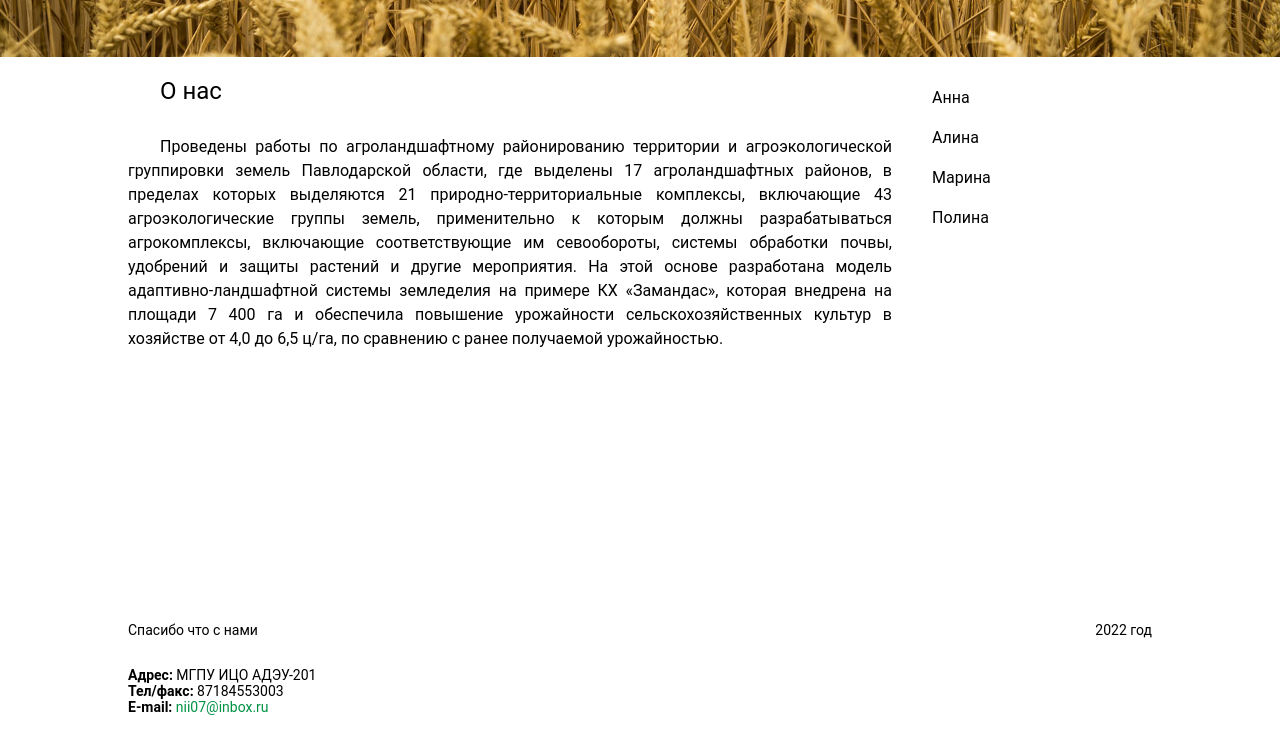
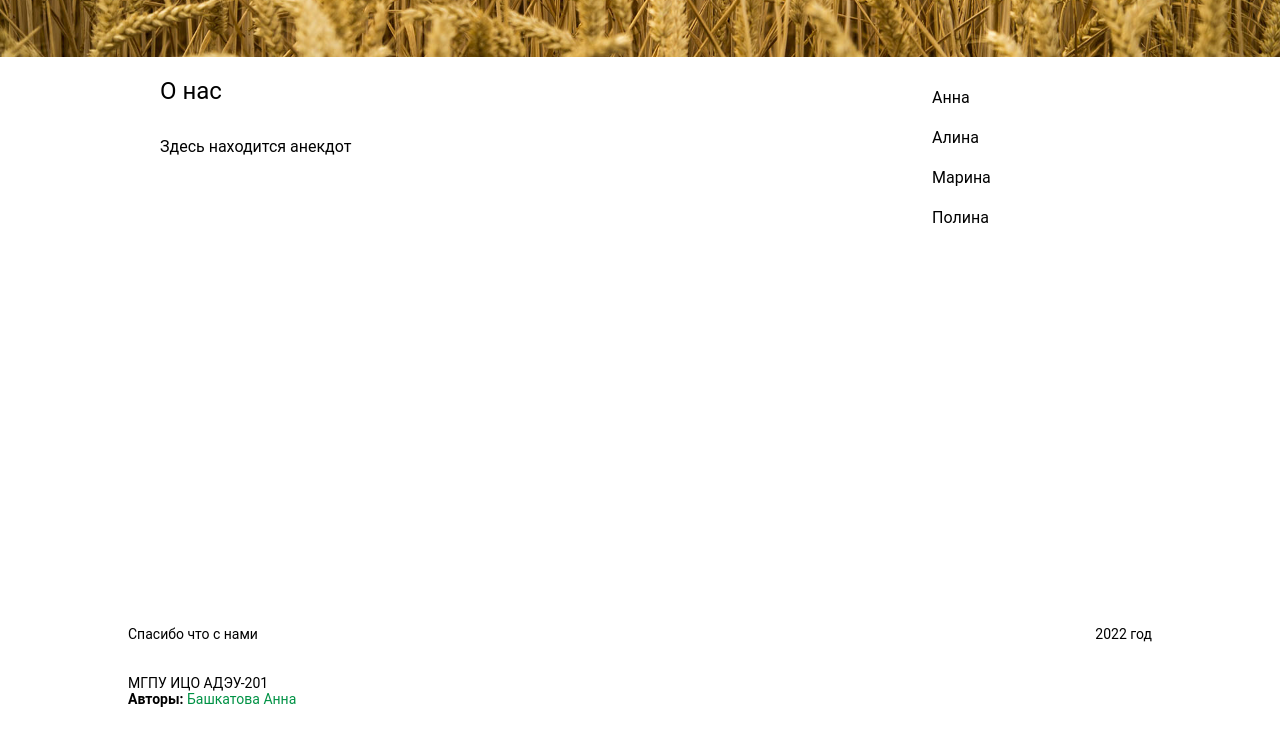
Before and after one commit to BashkatovaAnn/AAMM, a website: page index.html in a window 1280 px wide. Shown: the part 487-1240 px from the top of the page. Drawn offline with Linux system fonts and the light colour scheme.

Commit message:
Update index.html

```diff
--- a/index.html
+++ b/index.html
@@ -19,7 +19,7 @@
 		<div class="container container--has-aside">
 			<main class="content">
 				<h1 class="content__title">О нас</h1>
-				<p class="content__text">Проведены работы по агроландшафтному районированию территории и агроэкологической группировки земель Павлодарской области, где выделены 17 агроландшафтных районов, в пределах которых выделяются 21 природно-территориальные комплексы, включающие 43 агроэкологические группы земель, применительно к которым должны разрабатываться агрокомплексы, включающие соответствующие им севообороты, системы обработки почвы, удобрений и защиты растений и другие мероприятия. На этой основе разработана модель адаптивно-ландшафтной системы земледелия на примере КХ «Замандас», которая внедрена на площади 7 400 га и обеспечила повышение урожайности сельскохозяйственных культур в хозяйстве от 4,0 до 6,5 ц/га, по сравнению с ранее получаемой урожайностью.</p>
+				<p class="content__text">Здесь находится анекдот</p>
 			</main>
 			<aside class="sidebar">
 				<div class="sidebar__menu">
@@ -35,7 +35,7 @@
 		<footer class="footer">
 			<div class="footer__copyright">Спасибо что с нами</div>
 			<div class="footer__year">2022 год</div>
-			<div class="footer__contacts"><span><strong>Адрес:</strong> МГПУ ИЦО АДЭУ-201</span><span><strong>Тел/факс:</strong> 87184553003</span><span><strong>E-mail:</strong> <a href="mailto:nii07@inbox.ru">nii07@inbox.ru</a></span></div>
+			<div class="footer__contacts"><span>МГПУ ИЦО АДЭУ-201</span><span><strong>Авторы:</strong> <a href="mailto:nii07@inbox.ru">Башкатова Анна</a></span></div>
 		</footer>
 		<script src="./Scripts/page-up.min.js"></script>
 		<script src="./Scripts/main.min.js"></script>
```
